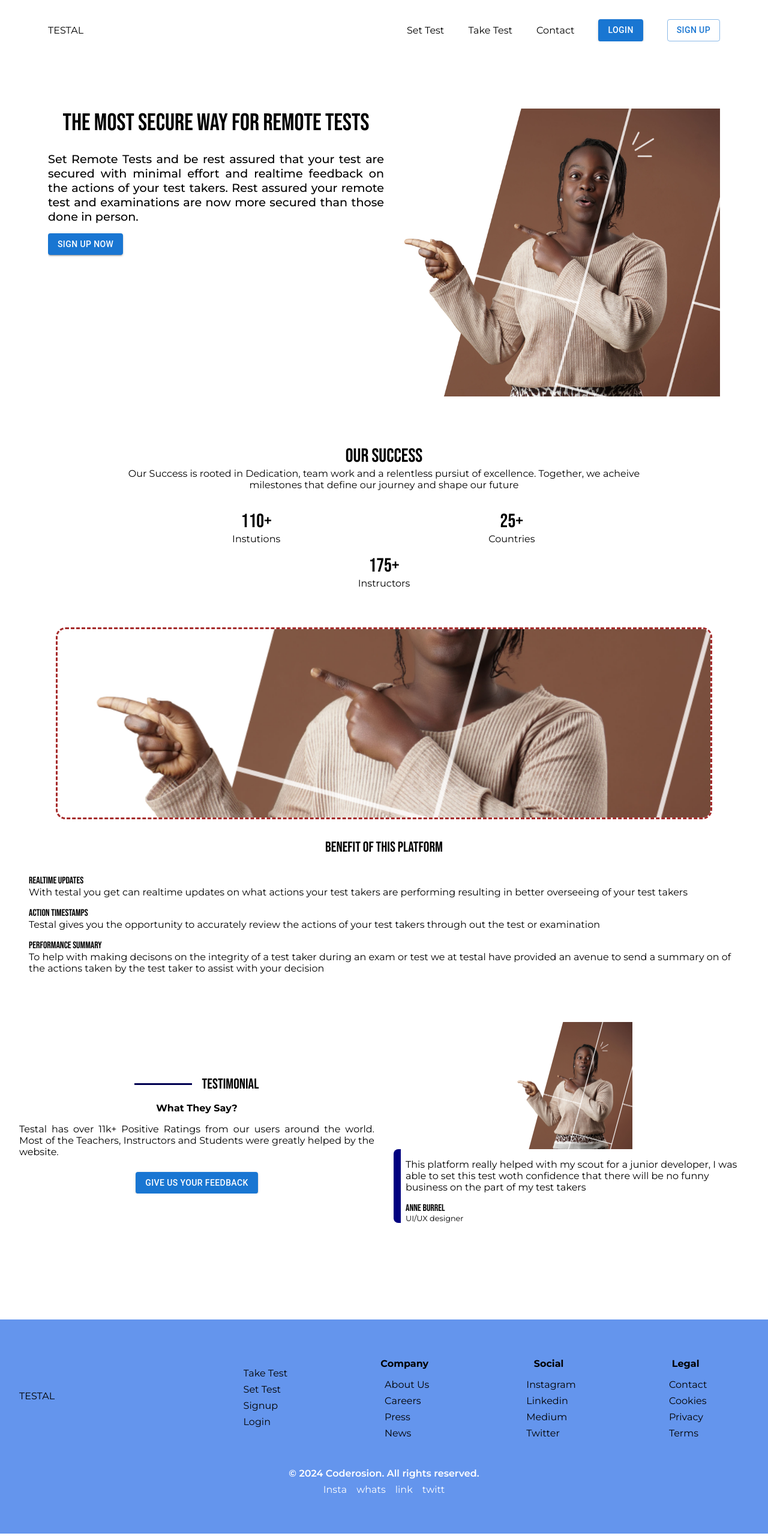
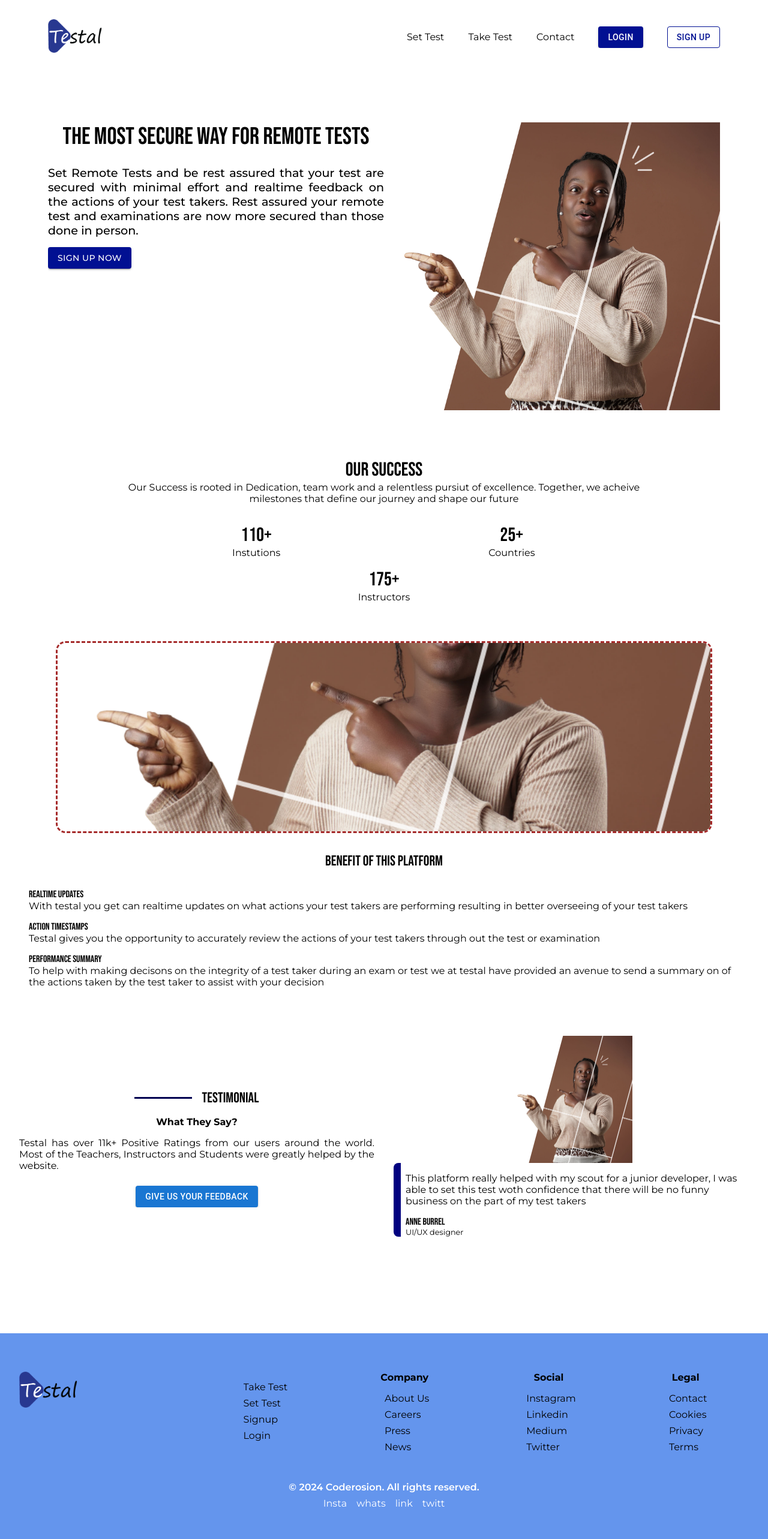
Before and after one commit to dhani-el/test-portal, a React (Vite) app: page / in a window 1280 px wide. Shown: the top 2566 px of the page at 60% size. Built offline with nearby package versions, Linux system fonts and the light colour scheme.

Commit message:
implement navigation and make sure that the logo reroutes to the home page

```diff
--- a/src/01 Home/Jsx/components.jsx
+++ b/src/01 Home/Jsx/components.jsx
@@ -1,9 +1,14 @@
 import { useState } from "react";
 import { motion, useAnimationControls } from "framer-motion";
 import { useMediaQuery } from "react-responsive";
+import { useNavigate } from "react-router-dom";
 import Hero from "../../assets/Hero.png"
 import "../Styles/components/index.css"
 import { Button } from "@mui/material";
+import smallLogo from "../../assets/logos/1.png";
+import mediumLogo from "../../assets/logos/2.png";
+import largeLogo from "../../assets/logos/3.png";
+import xLargeLogo from "../../assets/logos/4.png";
 
 
 
@@ -15,10 +20,16 @@ export function Navigation(){
 }
 
 function Logo(){
-    return <motion.div id="logoContainer">
-                <motion.p>
-                    TESTAL
-                </motion.p>
+    const navigate = useNavigate();
+
+    return <motion.div id="logoContainer" onClick={()=>{navigate("/")}}>
+                <picture id="pictureElement">
+                    <source media="(min-width:1200px)" srcset={xLargeLogo} />
+                    <source media="(min-width:800px)" srcset={largeLogo} />
+                    <source media="(min-width:400px)" srcset={mediumLogo} />
+                    <source media="(min-width:270px)" srcset={smallLogo} />
+                    <img src={mediumLogo} />
+                </picture>
     </motion.div>
 }
 
@@ -68,8 +79,8 @@ function NavList(){
                 <motion.p>Set Test</motion.p>
                 <motion.p>Take Test</motion.p>
                 <motion.p>Contact</motion.p>
-                <Button variant="contained">Login</Button>
-                <Button variant="outlined">Sign Up</Button>
+                <Button variant="contained" id="loginButton">Login</Button>
+                <Button variant="outlined" id="signUp">Sign Up</Button>
     </motion.div>
 }
 
--- a/src/01 Home/Styles/components/index.css
+++ b/src/01 Home/Styles/components/index.css
@@ -24,6 +24,22 @@ body {
   justify-content: space-between;
   align-items: center;
   padding: 1rem;
+}
+#NavigationContainer #logoContainer {
+  width: 30%;
+}
+#NavigationContainer #logoContainer #pictureElement {
+  width: 100%;
+}
+#NavigationContainer #logoContainer img {
+  width: 100%;
+}
+#NavigationContainer #navigationSub #navList #loginButton {
+  background-color: rgb(1, 16, 146);
+}
+#NavigationContainer #navigationSub #navList #signUp {
+  color: rgb(1, 16, 146);
+  border-color: rgb(1, 16, 146);
 }
 
 #menuIconContainer {
@@ -94,6 +110,8 @@ body {
   margin-top: 1rem;
   width: -moz-fit-content;
   width: fit-content;
+  background-color: rgb(1, 16, 146);
+  font-family: montserrat;
 }
 
 #heroContainer {
@@ -259,7 +277,13 @@ body {
   padding-bottom: 2rem;
 }
 #footerContainer #footerMainSection #logoContainer {
-  padding-top: 3.4rem;
+  width: 20%;
+}
+#footerContainer #footerMainSection #logoContainer #pictureElement {
+  width: 100%;
+}
+#footerContainer #footerMainSection #logoContainer img {
+  width: 100%;
 }
 #footerContainer #footerMainSection #footerCategoriesContainer {
   display: flex;
@@ -303,6 +327,15 @@ body {
 @media (orientation: landscape) {
   #NavigationContainer {
     padding: 2rem 5rem;
+  }
+  #NavigationContainer #logoContainer {
+    width: 8%;
+  }
+  #NavigationContainer #logoContainer #pictureElement {
+    width: 100%;
+  }
+  #NavigationContainer #logoContainer img {
+    width: 100%;
   }
   #navList {
     display: flex;
@@ -367,7 +400,13 @@ body {
     width: 100%;
   }
   #footerContainer #footerMainSection #logoContainer {
-    width: 20%;
+    width: 8%;
+  }
+  #footerContainer #footerMainSection #logoContainer #pictureElement {
+    width: 100%;
+  }
+  #footerContainer #footerMainSection #logoContainer img {
+    width: 100%;
   }
   #footerContainer #footerMainSection #footerCategoriesContainer {
     width: 75%;
--- a/src/01 Home/Styles/components/index.scss
+++ b/src/01 Home/Styles/components/index.scss
@@ -24,6 +24,26 @@ body{
     justify-content: space-between;
     align-items: center;
     padding: 1rem;
+    #logoContainer{
+        width: 30%;
+        #pictureElement{
+            width: 100%;
+        }
+        img{
+            width: 100%;
+        }
+    }
+    #navigationSub{
+        #navList{
+            #loginButton{
+                background-color: rgb(1, 16, 146);
+            }
+            #signUp{
+                color: rgb(1, 16, 146);
+                border-color: rgb(1, 16, 146);
+            }
+        }
+    }
 }
 
 #menuIconContainer{
@@ -92,6 +112,8 @@ body{
     button{
         margin-top: 1rem;
         width: fit-content;
+        background-color: rgb(1, 16, 146);
+        font-family: montserrat;
     }
 }
 
@@ -257,7 +279,13 @@ body{
         justify-content: space-between;
         padding-bottom: 2rem;
         #logoContainer{
-            padding-top: 3.4rem;
+            width: 20%;
+            #pictureElement{
+                width: 100%;
+            }
+            img{
+                width: 100%;
+            }
         }
         #footerCategoriesContainer{
             display: flex;
@@ -304,6 +332,15 @@ body{
 
     #NavigationContainer{
         padding: 2rem 5rem;
+        #logoContainer{
+            width: 8%;
+            #pictureElement{
+                width: 100%;
+            }
+            img{
+                width: 100%;
+            }
+        }
     }
 
     #navList{
@@ -373,7 +410,13 @@ body{
         #footerMainSection{
             width: 100%;
             #logoContainer{
-                width: 20%;
+                width: 8%;
+                #pictureElement{
+                    width: 100%;
+                }
+                img{
+                    width: 100%;
+                }
             }
             #footerCategoriesContainer{
                 width: 75%;
--- a/src/App.jsx
+++ b/src/App.jsx
@@ -1,12 +1,20 @@
 
 import Home from "./01 Home/Jsx/index";
 import "./general style/index.css";
+import { createBrowserRouter, RouterProvider } from "react-router-dom";
+
+
+const routes = createBrowserRouter([
+  {
+    path:"/",
+    element:<Home/>
+  }
+])
+
 
 function App() {
 
-  return <div>
-            <Home/>
-  </div>
+  return <RouterProvider router={routes} />
 }
 
 export default App
```
Also changed, not shown: 1 other file (tests, documents, lock files or other folders).
